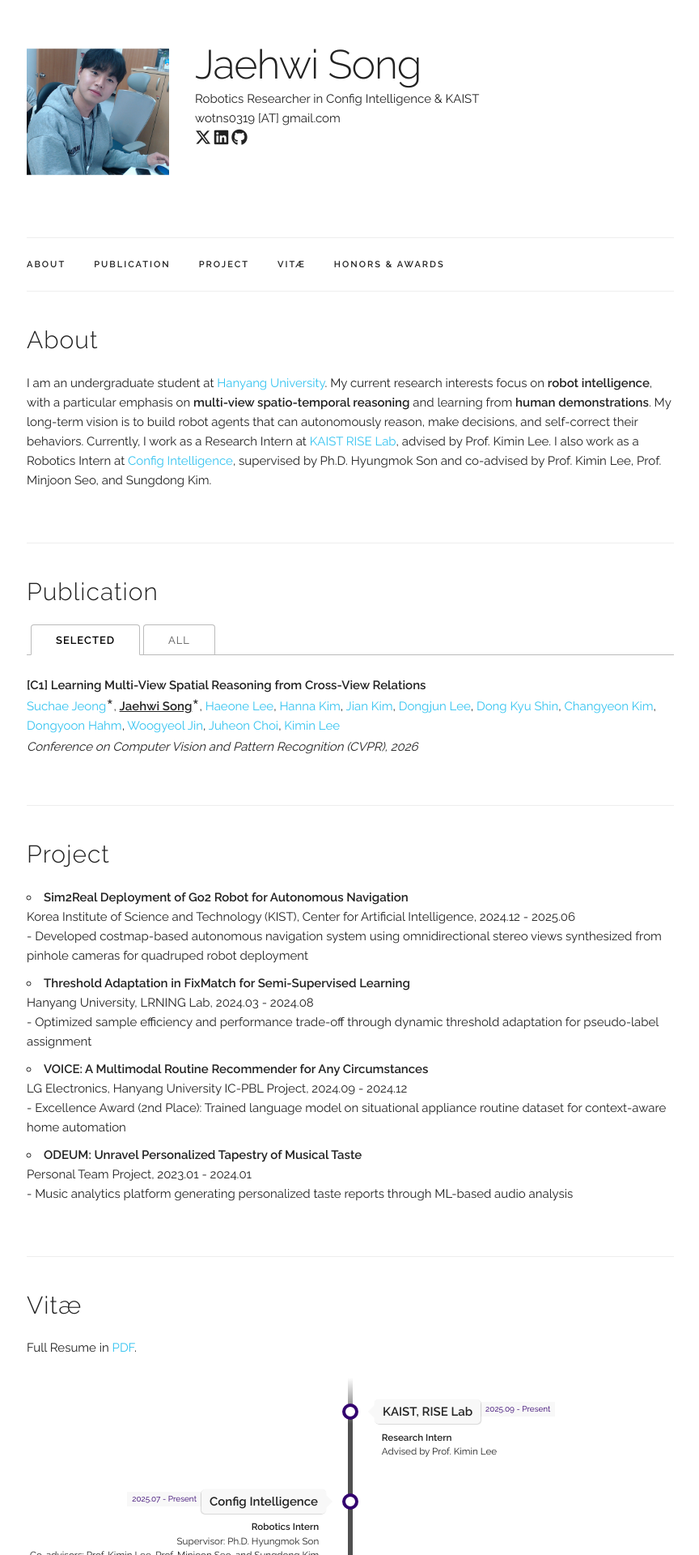
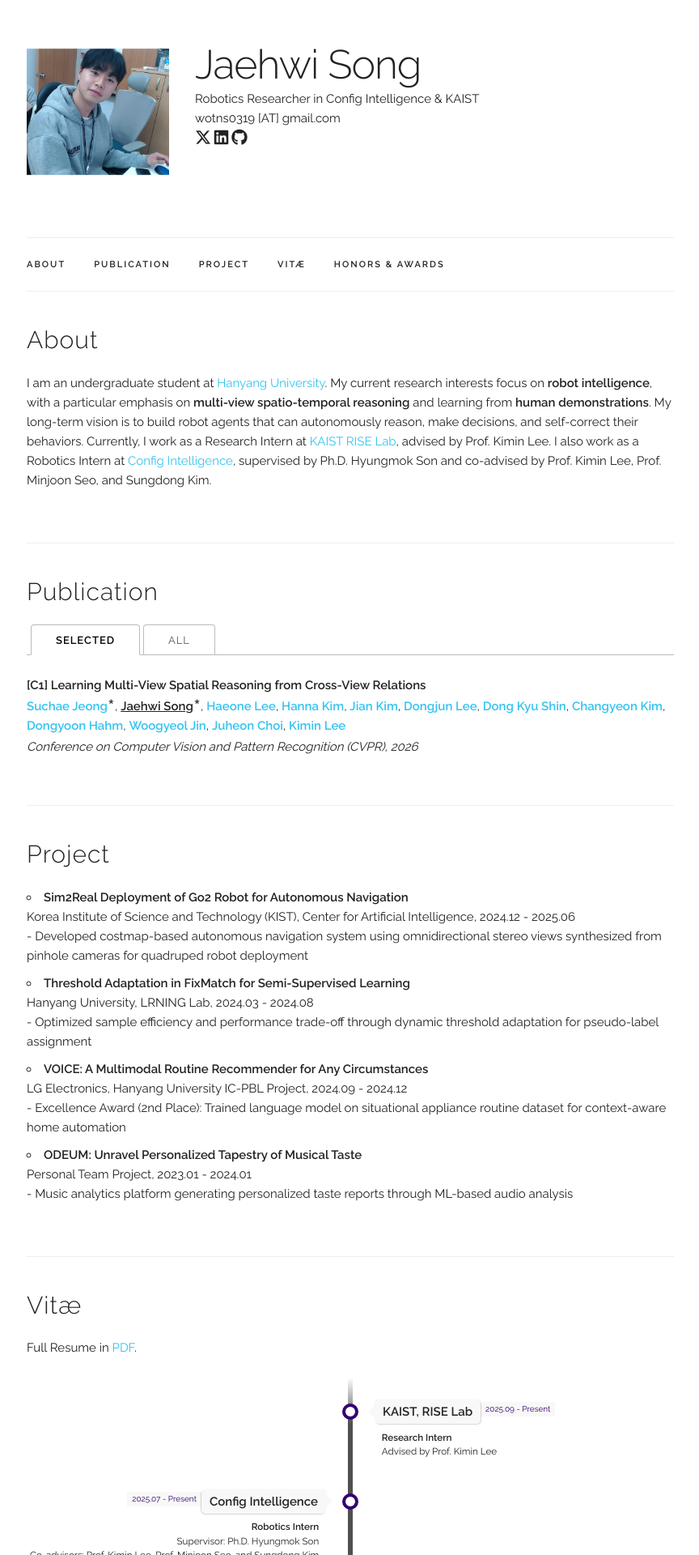
Before and after one commit to songjaehwi/songjaehwi.github.io, a Jekyll site: the page built from index.html, in a window 1280 px wide. Shown: the top 1920 px of the page at 81% size, without its empty margins (207-1071 px from the left). Built offline with Jekyll 4.4.1, drawn with Linux system fonts in a browser that asks for light colours.

Commit message:
Update paper records

```diff
--- a/_data/publications.yaml
+++ b/_data/publications.yaml
@@ -1,6 +1,6 @@
 papers:
 
   - title: "[C1] Learning Multi-View Spatial Reasoning from Cross-View Relations"
-    authors: "<a>Suchae Jeong</a><sup style='position: relative; top: 7px; font-size: 1.9em;'>*</sup>, <b><u>Jaehwi Song</u></b><sup style='position: relative; top: 7px; font-size: 1.9em;'>*</sup>, <a>Haeone Lee</a>, <a>Hanna Kim</a>, <a>Jian Kim</a>, <a>Dongjun Lee</a>, <a>Dong Kyu Shin</a>, <a>Changyeon Kim</a>, <a>Dongyoon Hahm</a>, <a>Woogyeol Jin</a>, <a>Juheon Choi</a>, <a>Kimin Lee</a>"
+    authors: "<a><b>Suchae Jeong</b></a><sup style='position: relative; top: 7px; font-size: 1.9em;'>*</sup>, <b><u>Jaehwi Song</u></b><sup style='position: relative; top: 7px; font-size: 1.9em;'>*</sup>, <a><b>Haeone Lee</b></a>, <a><b>Hanna Kim</b></a>, <a><b>Jian Kim</b></a>, <a><b>Dongjun Lee</b></a>, <a><b>Dong Kyu Shin</b></a>, <a><b>Changyeon Kim</b></a>, <a><b>Dongyoon Hahm</b></a>, <a><b>Woogyeol Jin</b></a>, <a><b>Juheon Choi</b></a>, <a><b>Kimin Lee</b></a>"
     venue: "Conference on Computer Vision and Pattern Recognition (CVPR), 2026"
     selected: y
```
